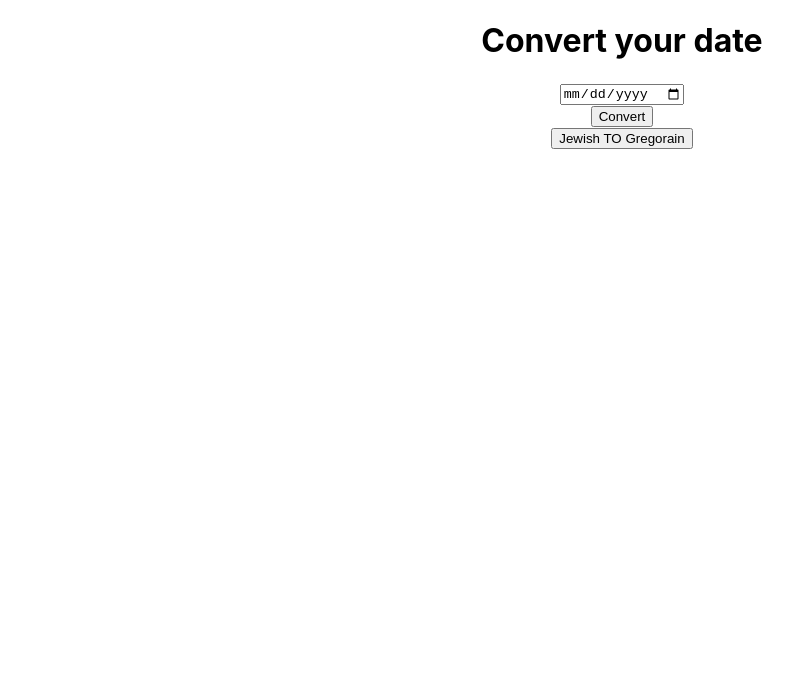
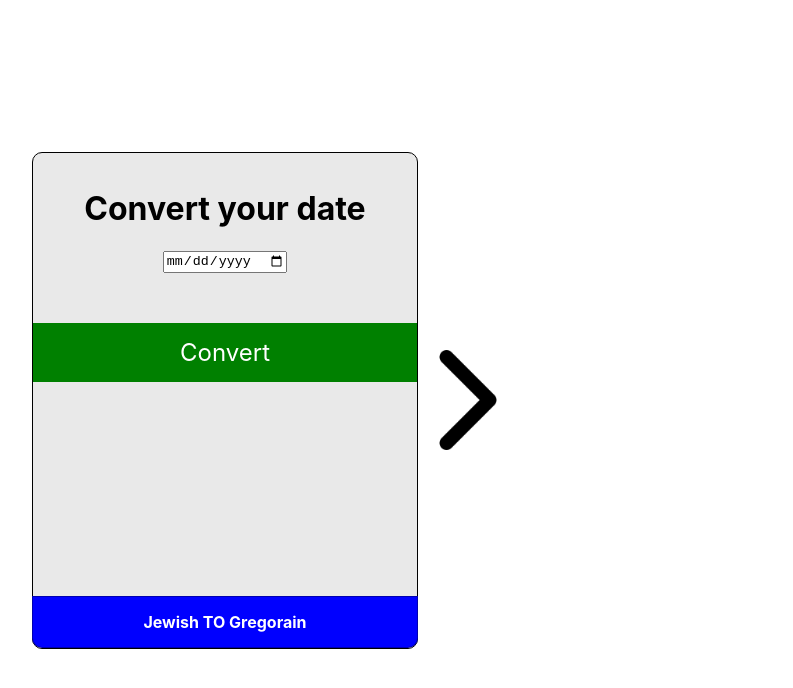
Before and after one commit to SergeyArenzon/web-date-converter, a React (Create React App) app: page / in a window 1280 px wide. Shown: the top 688 px of the page, without its empty margins (18-811 px from the left). Built offline with nearby package versions, Linux system fonts and the light colour scheme.

Commit message:
add styles

```diff
--- a/src/App.css
+++ /dev/null
@@ -1,38 +0,0 @@
-.App {
-  text-align: center;
-}
-
-.App-logo {
-  height: 40vmin;
-  pointer-events: none;
-}
-
-@media (prefers-reduced-motion: no-preference) {
-  .App-logo {
-    animation: App-logo-spin infinite 20s linear;
-  }
-}
-
-.App-header {
-  background-color: #282c34;
-  min-height: 100vh;
-  display: flex;
-  flex-direction: column;
-  align-items: center;
-  justify-content: center;
-  font-size: calc(10px + 2vmin);
-  color: white;
-}
-
-.App-link {
-  color: #61dafb;
-}
-
-@keyframes App-logo-spin {
-  from {
-    transform: rotate(0deg);
-  }
-  to {
-    transform: rotate(360deg);
-  }
-}
--- a/src/App.js
+++ b/src/App.js
@@ -1,4 +1,4 @@
-import "./App.css";
+import classes from "./App.module.css";
 import React, { useState } from "react";
 import axios from "axios";
 import { ReactJewishDatePicker, BasicJewishDay } from "react-jewish-datepicker";
@@ -48,19 +48,23 @@ function App() {
                     .then((res) => setOutput(res.data.hebrew));
             }
         } else if (basicJewishDay) {
-            const fixedDate = inputHebrewDateHandler(basicJewishDay.date.toString());
-            setOutput(fixedDate.day + ' ' + fixedDate.month + ' ' + fixedDate.year)
+            const fixedDate = inputHebrewDateHandler(
+                basicJewishDay.date.toString()
+            );
+            setOutput(
+                fixedDate.day + " " + fixedDate.month + " " + fixedDate.year
+            );
         } else {
             setError("NO CORRECT DATE FORMAT CHOSEN!");
         }
     };
 
-
     // handles change convert modes
     const changeHandler = () => {
         setToHebrew(!toHebrew);
-        setOutput('');
-        setError('');
+        setOutput("");
+        setError("");
+        setBasicJewishDay("");
     };
 
     let format = (
@@ -74,28 +78,38 @@ function App() {
 
     if (!toHebrew) {
         format = (
+            <div className={classes.HebForm}>
                 <ReactJewishDatePicker
+                    className={classes.Heb}
                     value={new Date()}
                     isHebrew
                     onClick={(day) => {
                         setBasicJewishDay(day);
                     }}
-            />
+                />{" "}
+            </div>
         );
     }
 
     return (
-        <div className="App">
+        <div className={classes.App}>
+            <div className={classes.Form}>
+                <div className={classes.Error}>{error}</div>
                 <h1>Convert your date</h1>
-            {error}
+
                 {format}
-            <button onClick={convertHandler}>Convert</button>
-            <div>{output}</div>
-            <div>{date}</div>
-            <button onClick={changeHandler}>
+                <div className={classes.Convert} onClick={convertHandler}>
+                    Convert
+                </div>
+
+                <div className={classes.Switcher} onClick={changeHandler}>
                     {" "}
                     {toHebrew ? "Jewish TO Gregorain" : "Gregorain TO Jewish"}
-            </button>
+                </div>
+            </div>
+            <div className={classes.Output}>
+                <div className={classes.Arrow}></div> <div className={classes.OutputDate}>{output}</div>
+            </div>
         </div>
     );
 }
--- /dev/null
+++ b/src/App.module.css
@@ -0,0 +1,138 @@
+.App {
+  text-align: center;
+  display: flex;
+  align-items: center;
+  height: 100vh;
+}
+
+.App-logo {
+  height: 40vmin;
+  pointer-events: none;
+}
+
+@media (prefers-reduced-motion: no-preference) {
+  .App-logo {
+    animation: App-logo-spin infinite 20s linear;
+  }
+}
+
+.App-header {
+  background-color: #282c34;
+  min-height: 100vh;
+  display: flex;
+  flex-direction: column;
+  align-items: center;
+  justify-content: center;
+  font-size: calc(10px + 2vmin);
+  color: white;
+}
+
+.App-link {
+  color: #61dafb;
+}
+
+
+
+.Form {
+  border: 1px solid black;
+  border-radius: 10px;
+  margin-left: 50px;
+  text-align: center;
+  height: 60vh;
+  padding-top: 15px;
+  position: relative;
+  width: 30vw;
+  background: rgb(233, 233, 233);
+}
+
+.Form  .Heb div{
+  /* width: 200px; */
+  /* background: RED; */
+  text-align: center;
+  border: none;
+}
+
+
+.Error {
+  /* min-height: 25px; */
+  background: red;
+  color: white;
+}
+
+.Switcher {
+  position: absolute;
+  bottom: 0;
+  left: 50%;
+  transform: translateX(-50%);
+  padding-bottom: 15px;
+  width: 100%;
+  cursor: pointer;
+  background: blue;
+  border-bottom-left-radius: 10px;
+  border-bottom-right-radius: 10px;
+  color: white;
+  font-weight: bold;
+  padding-top: 15px;
+  padding-bottom: 15px;
+  border: 1px rgba(0, 0, 0, 0.308) solid;
+  transition: all 0.2s linear;
+}
+
+.monthWrapper .open{
+  background: blue;
+
+}
+
+
+.Switcher:hover {
+  background-color: rgb(39, 96, 252);
+}
+
+
+.Convert {
+  width: 100%;
+  margin-top: 50px;
+  padding-top: 15px;
+  padding-bottom: 15px;
+  background: green;
+  font-size: 1.5rem;
+  cursor: pointer;
+  color: white;
+  transition: all 0.2s linear;
+
+}
+
+.Convert:hover {
+  background: rgb(22, 218, 15);
+  transition: all 0.2s linear;
+}
+
+.Arrow {
+  height: 100px;
+  width: 100px;
+  background-image: url('./assets//arrow.png');
+  /* color: #282c34; */
+  background-repeat: no-repeat;
+  background-position: center;
+  background-image: 200px;
+  background-size: 100px;
+}
+
+.Output{
+  display: flex;
+}
+
+.Output .OutputDate{
+  align-items: center;
+  margin: auto;
+}
+
+
+@keyframes App-logo-spin {
+  from {
+    transform: rotate(0deg);
+  }
+  to {
+    transform: rotate(360deg);
+  }
+}
```
Also changed, not shown: src/assets/arrow.png (added). Lines whose indentation alone changed are shown as unchanged.
